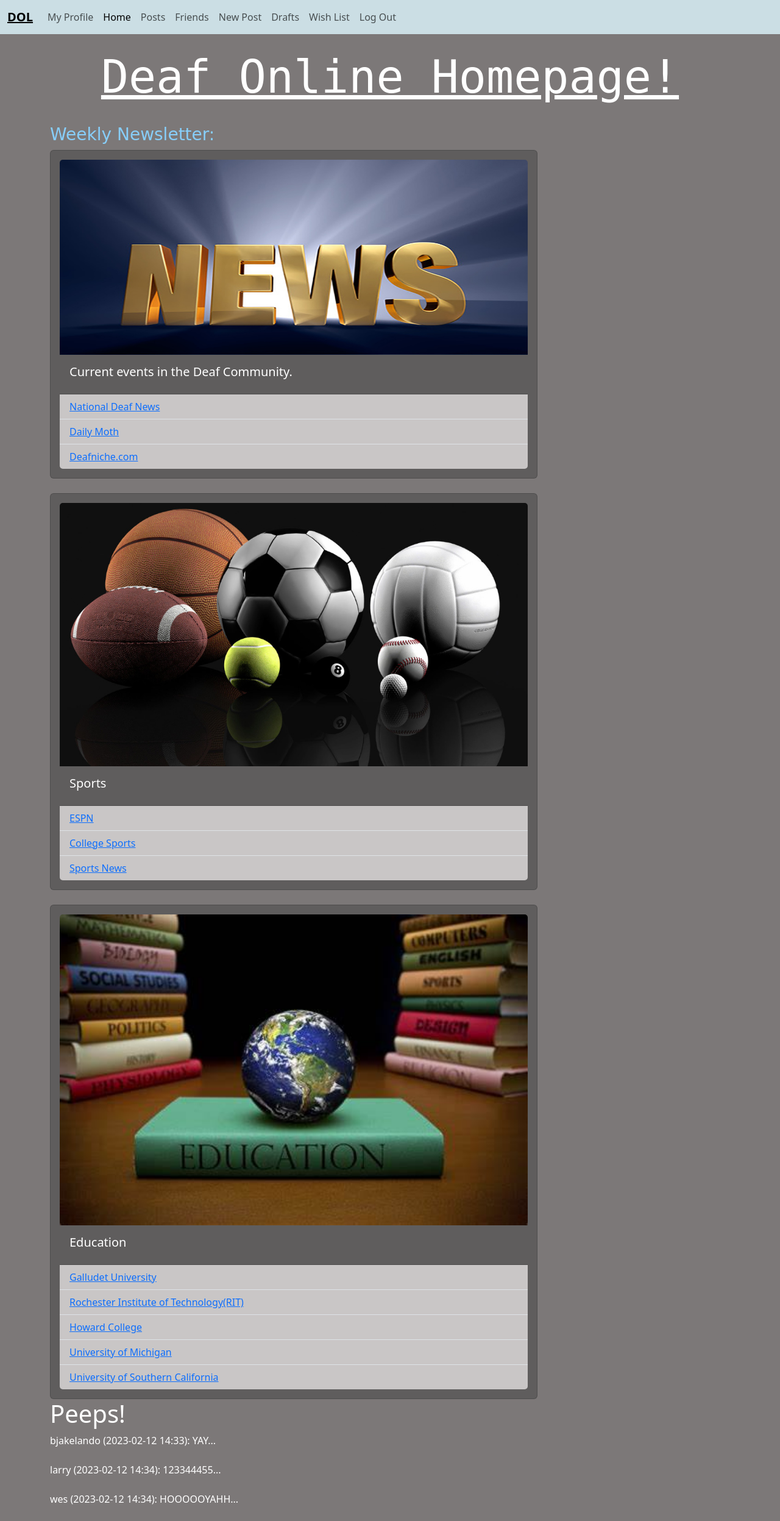
After one commit to BJakeLando/capstone, a Django app: page /accounts/profileHome/ in a window 1280 px wide. The commit adds this page. Shown: the whole page at 61% size. Run offline with Django 4.2, Linux system fonts and the light colour scheme; a user stored in the database is signed in; data comes from the database, SQL or seed files in the repository; both versions use the stored data as it was after the commit.

Commit message:
Version 3

```diff
--- a/accounts/models.py
+++ b/accounts/models.py
@@ -1 +1,43 @@
 from django.db import models
+from django.contrib.auth.models import User
+from django.db.models.signals import post_save
+
+# Create a peep model
+class Peep(models.Model):
+    user = models.ForeignKey(
+        User, related_name='peeps',
+        on_delete=models.DO_NOTHING)
+    body = models.CharField(max_length=200)
+    created_at = models.DateTimeField(auto_now_add=True)
+
+    def __str__(self):
+        return(
+            f"{self.user} "
+            f"({self.created_at:%Y-%m-%d %H:%M}): "
+            f"{self.body}..."
+        )
+
+# Create a user profile model
+class Profile(models.Model):
+    user = models.OneToOneField(User, on_delete=models.CASCADE)
+    follows = models.ManyToManyField("self",
+        related_name="followed_by", #opposite of name
+        symmetrical=False, # Somone can follow you but you dont have to follow back
+        blank=True) #You dont have to follow anyone
+
+    date_modified = models.DateTimeField(User, auto_now=True)
+
+    def __str__(self):
+        return self.user.username
+
+# Create Profile when New User Signs up
+def create_profile(sender, instance, created, **kwargs):
+    if created:
+        user_profile = Profile(user=instance)
+        user_profile.save()
+        # Have the user follow themselves
+        user_profile.follows.set([instance.profile.id])
+        user_profile.save()
+
+
+post_save.connect(create_profile, sender=User)
--- a/accounts/urls.py
+++ b/accounts/urls.py
@@ -1,6 +1,12 @@
 from django.urls import path
-from .views import SignupView
+from .views import (SignupView,
+                    profileHome,
+                    profile_list,
+                    profile)
 
 urlpatterns= [
     path('signup/', SignupView.as_view(), name='signup'),
+    path('profiles/', profile_list, name='profiles'),
+    path('profileHome/', profileHome, name='profileHome'),
+    path('profile/<int:pk>/', profile, name = 'myProfile'),
 ]
--- a/accounts/views.py
+++ b/accounts/views.py
@@ -1,9 +1,48 @@
 from django.views.generic import CreateView
 from django.urls import reverse_lazy
 from django.contrib.auth.forms import UserCreationForm
+from django.shortcuts import render,redirect
+from .models import Profile, Peep
+from django.contrib import messages
+
+
+def profileHome(request):
+    if request.user.is_authenticated:
+        peeps = Peep.objects.all()
+    return render(request, 'accounts/profileHome.html', {"peeps": peeps})
 
 
 class SignupView(CreateView):
     form_class = UserCreationForm
     template_name= "registration/signup.html"
     success_url = reverse_lazy('login')
+
+
+def profile_list(request):
+    if request.user.is_authenticated:
+        profiles = Profile.objects.exclude(user=request.user)
+        return render(request, 'accounts/profiles.html', {'profiles': profiles})
+    else:
+        messages.success(request, ("you must be logged in to view this page"))
+        return redirect('home')
+
+def profile(request, pk):
+    if request.user.is_authenticated:
+        profile = Profile.objects.get(user_id=pk)
+
+        # Post Form Logic
+        if request.method == 'POST':
+            current_user_profile = request.user.profile
+        # Get Form Data
+            action = request.POST['follow']
+            # Decide to follow or unfollow
+            if action == 'unfollow':
+                current_user_profile.follows.remove(profile)
+            elif action == 'follow':
+                current_user_profile.follows.add(profile)
+            # Save the profile
+            current_user_profile.save()
+        return render(request, "accounts/profile.html", {'profile': profile})
+    else:
+        messages.success(request, ("you must be logged in to view this page"))
+        return redirect('home')
--- a/config/settings.py
+++ b/config/settings.py
@@ -127,6 +127,6 @@ STATIC_ROOT = str(BASE_DIR.joinpath('staticfiles'))
 # https://docs.djangoproject.com/en/4.1/ref/settings/#default-auto-field
 
 DEFAULT_AUTO_FIELD = 'django.db.models.BigAutoField'
-LOGIN_REDIRECT_URL = "home"
+LOGIN_REDIRECT_URL = "profileHome"
 
 mimetypes.add_type("text/css", ".css", True)
--- a/pages/urls.py
+++ b/pages/urls.py
@@ -11,5 +11,5 @@ urlpatterns= [
     path('about/', AboutView.as_view(), name = 'about'),
     path('home/', HomeView.as_view(), name = 'home'),
     path('help/', HelpView.as_view(), name ='help'),
-     path('logout/', LogoutView.as_view(), name ='logout'),
+    path('logout/', LogoutView.as_view(), name ='logout'),
 ]
--- a/posts/admin.py
+++ b/posts/admin.py
@@ -1,6 +1,8 @@
 from django.contrib import admin
 from .models import Post, Status
-
+from django.contrib.auth.models import Group
 admin.site.register(Post)
 
 admin.site.register(Status)
+
+admin.site.unregister(Group)
--- a/static/css/base.css
+++ b/static/css/base.css
@@ -11,7 +11,6 @@
 
 .card {
     padding: 15px;
-    margin: 2rem auto;
     background-color: rgb(95, 93, 93);
     color: white;
 }
@@ -40,7 +39,7 @@ posts h1 {
 }
 
 .weekly {
-    padding-left: 250px;
+
     color: lightskyblue;
     font-family: cursive;
 }
--- /dev/null
+++ b/templates/accounts/profileHome.html
@@ -0,0 +1,57 @@
+{% extends 'base.html' %}
+{% load static %}
+
+{% block title %}Home{% endblock title %}
+<head>
+<link rel="stylesheet" type="text/css" href="{% static 'css/base.css' %}"/>
+</head>
+
+{% block content %}
+<h1 class ="homeTitle">Deaf Online Homepage!</h1>
+<h3 class ="weekly">Weekly Newsletter:</h3>
+<body class="homeBody">
+<div class="card" style="width: 50rem;">
+    <img src="{% static 'img/news.jpg' %}" style ="height: 20rem;"class="card-img-top" alt="...">
+    <div class="card-body">
+        <h5 class="card-title">Current events in the Deaf Community.</h5>
+    </div>
+    <ul class="linkBody list-group list-group-flush">
+        <li class="list-group-item"><a href="https://nationaldeafnews.com/">National Deaf News</a></li>
+        <li class="list-group-item"><a href="https://www.dailymoth.com/blog/category/DEAF+NEWS">Daily Moth</a></li>
+        <li class="list-group-item"><a href="https://deafniche.com/category/news/">Deafniche.com</a></li>
+    </ul>
+</div>
+<br>
+<div class="card" style="width: 50rem;">
+    <img src="{% static 'img/sports.jpg' %}" class="card-img-top" alt="...">
+    <div class="card-body">
+        <h5 class="card-title">Sports</h5>
+    </div>
+    <ul class="list-group list-group-flush">
+        <li class="list-group-item"><a href="https://www.espn.com/">ESPN</a></li>
+        <li class="list-group-item"><a href="https://www.espn.com/college-sports/">College Sports</a></li>
+        <li class="list-group-item"><a href="https://www.msn.com/en-us/sports">Sports News</a></li>
+    </ul>
+</div>
+<br>
+<div class="card" style="width: 50rem;">
+    <img src="{% static 'img/education.jpg' %}" class="card-img-top" alt="...">
+    <div class="card-body">
+        <h5 class="card-title">Education</h5>
+    </div>
+    <ol class="list-group list-group-flush">
+        <li class="list-group-item"><a href="https://gallaudet.edu/">Galludet University</a></li>
+        <li class="list-group-item"><a href="https://www.rit.edu/ntid/">Rochester Institute of Technology(RIT)</a></li>
+        <li class="list-group-item"><a href="https://howardcollege.edu/library/swcid-library/">Howard College</a></li>
+        <li class="list-group-item"><a href="https://ssd.umich.edu/">University of Michigan</a></li>
+        <li class="list-group-item"><a href="https://osas.usc.edu/">University of Southern California</a></li>
+    </ol>
+</div>
+</body>
+
+<h1>Peeps!</h1>
+
+{% for peep in peeps %}
+    {{ peep }}<br/><br/>
+{% endfor %}
+{% endblock content %}
--- a/templates/base.html
+++ b/templates/base.html
@@ -11,6 +11,18 @@
 
 </head>
 <body>
+    {% if messages %}
+        {% for message in messages %}
+            <div class="alert alert-warning" role="alert">
+                </div>
+            <div class="alert alert-warning alert-dismissible fade show" role="alert">
+                {{ message }}
+                <button type="button" class="close" data-dismiss="alert" aria-label="Close">
+                    <span aria-hidden="true">&times;</span>
+                </button>
+                </div>
+        {% endfor %}
+    {% endif %}
     <nav class="navbar navbar-expand-lg">
         <div class="container-fluid">
             <a class="navbar-brand" href="#"><b><u>DOL</u></b></a>
@@ -19,14 +31,17 @@
             </button>
             <div class="collapse navbar-collapse" id="navbarNavAltMarkup">
             <div class="navbar-nav">
-                <a class="nav-link active" aria-current="page" href="{% url 'home' %}">Home</a>
+                {% if user.is_authenticated %}
+                <a class="nav-link" href="{% url 'myProfile' request.user.id %}">My Profile</a>
+                <a class="nav-link active" aria-current="page" href="{% url 'profileHome' %}">Home</a>
                 <a class="nav-link" href="{% url 'list' %}">Posts</a>
-                {% if user.is_authenticated %}
+                <a class="nav-link" href="{% url 'profiles' %}">Friends</a>
                 <a class="nav-link" href="{% url 'new' %}">New Post</a>
                 <a class="nav-link" href="{% url 'drafts' %}">Drafts</a>
                 <a class="nav-link" href="{% url 'board' %}">Wish List</a>
                 <a class="nav-link" href="{% url 'logout' %}">Log Out</a>
                 {% else %}
+                <a class="nav-link active" aria-current="page" href="{% url 'home' %}">Home</a>
                 <a class="nav-link" href="{% url 'signup' %}">Signup</a>
                 <a class="nav-link" href="{% url 'login' %}">Log In</a>
                 <a class="nav-link" href="{% url 'about' %}">About</a>
```
Also changed, not shown: accounts/admin.py (+20 -0 lines), templates/accounts/profile.html (added, +52 -0 lines), templates/accounts/profiles.html (added, +28 -0 lines), accounts/migrations/0001_initial.py (added), accounts/migrations/0002_profile_date_modified.py (added), accounts/migrations/0003_peep.py (added), db.sqlite3, static/img/profile.jpg (added).
